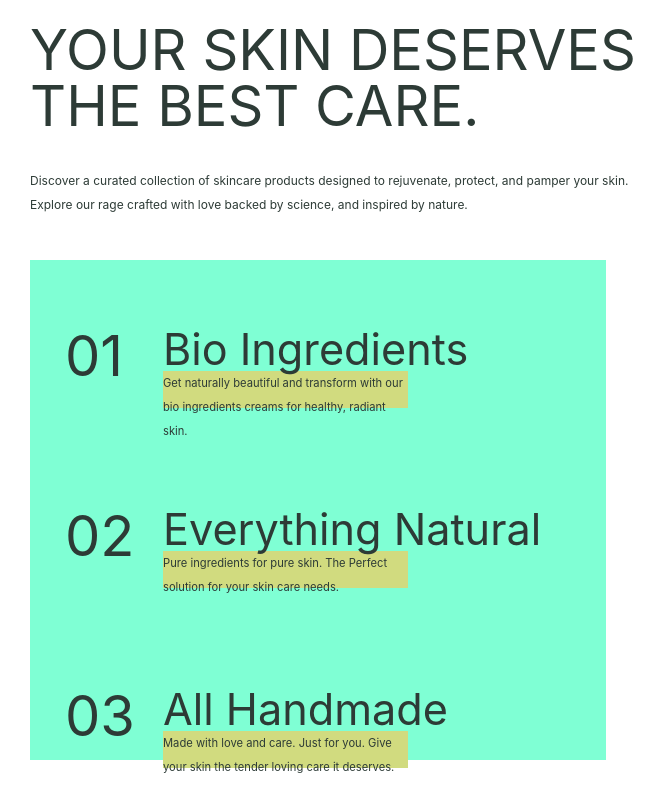
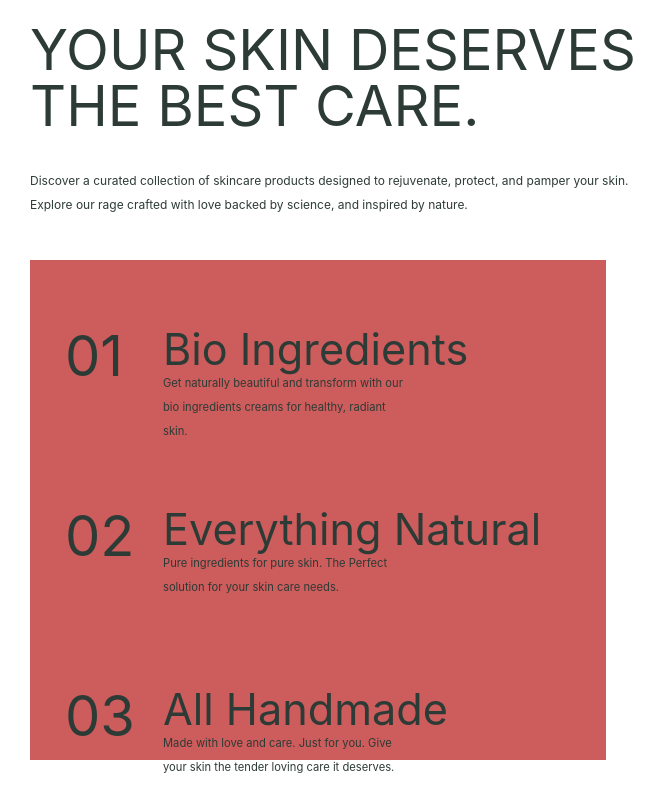
Before and after one commit to PrachiSaini24/assignment-project, a plain HTML site: page index.html in a window 1280 px wide. Shown: the part 1752-2552 px from the top of the page, without its empty margins (0-666 px from the left). Drawn offline with Linux system fonts and the light colour scheme.

```diff
--- a/style.css
+++ b/style.css
@@ -410,10 +410,10 @@
 
  .bio-outer1{
     height: 500px;
-    background-color: aquamarine;
     width: 45%;
     margin: 30px 30px 0px 30px;
     /* flex-wrap: wrap; */
+    background-color: indianred;
 
  }
  .bio-outer2{
@@ -470,6 +470,6 @@
    line-height: 24px;
    letter-spacing: -2%;
    flex-wrap: wrap;
-   background-color: rgb(209, 219, 127);
+   /* background-color: rgb(209, 219, 127); */
 
  }
```
Also changed, not shown: ChatGPT Image Jun 15, 2025, 11_52_20 PM 1.png (added).
